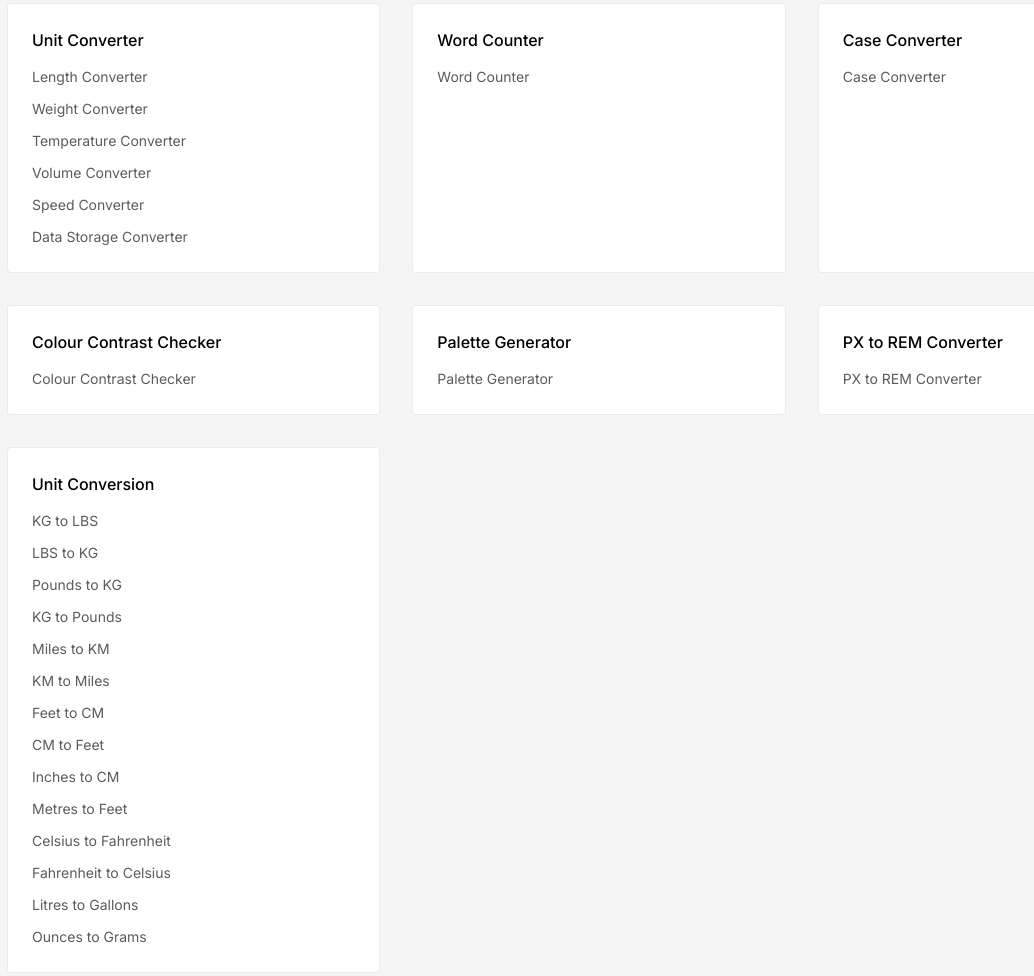
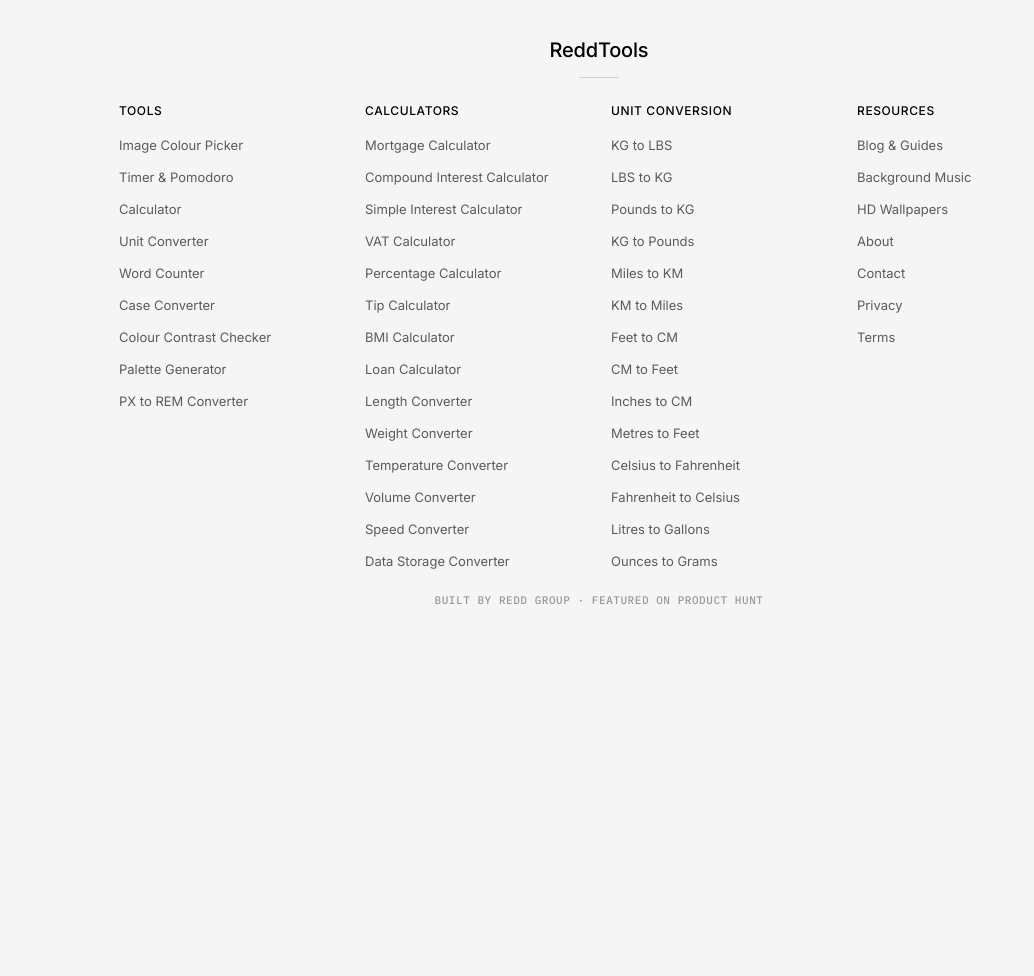
Before and after one commit to sharan01x/reddtools, an Astro site: page / in a window 1280 px wide. Shown: the part 2326-3302 px from the top of the page, without its empty margins (41-1075 px from the left). After the commit the page ends 2983 px from the top, so only its background shows below. Built offline with nearby package versions, Linux system fonts and the light colour scheme; Astro itself is replaced by a stand-in of ours.

Commit message:
Replace homepage Quick Links section with footer link columns (plain, no card backgrounds)

```diff
--- a/src/layouts/Layout.astro
+++ b/src/layouts/Layout.astro
@@ -200,14 +200,56 @@ const jsonLdArray = jsonLd ? (Array.isArray(jsonLd) ? jsonLd : [jsonLd]) : [];
     <div class="footer-content">
       <div class="footer-brand">ReddTools</div>
       <div class="footer-rule"></div>
-      <div class="footer-links">
-        <a href="/about/">About</a>
-        <a href="/blog/">Blog</a>
-        <a href="/music/">Background Music</a>
-        <a href="/wallpapers/">Wallpapers</a>
-        <a href="/contact/">Contact</a>
-        <a href="/privacy/">Privacy</a>
-        <a href="/terms/">Terms</a>
+      <div class="footer-columns">
+        <div class="footer-col">
+          <h3 class="footer-col-title">Tools</h3>
+          <ul class="footer-col-list">
+            {tools.map((tool) => (
+              <li><a href={tool.modes?.length ? `/${tool.slug}/${tool.modes[0].slug}/` : `/${tool.slug}/`}>{tool.name}</a></li>
+            ))}
+          </ul>
+        </div>
+        <div class="footer-col">
+          <h3 class="footer-col-title">Calculators</h3>
+          <ul class="footer-col-list">
+            {tools.flatMap((tool) =>
+              (tool.modes || []).map((mode) => (
+                <li><a href={`/${tool.slug}/${mode.slug}/`}>{mode.name}</a></li>
+              ))
+            )}
+          </ul>
+        </div>
+        <div class="footer-col">
+          <h3 class="footer-col-title">Unit Conversion</h3>
+          <ul class="footer-col-list">
+            <li><a href="/kg-to-lbs/">KG to LBS</a></li>
+            <li><a href="/lbs-to-kg/">LBS to KG</a></li>
+            <li><a href="/pounds-to-kg/">Pounds to KG</a></li>
+            <li><a href="/kg-to-pounds/">KG to Pounds</a></li>
+            <li><a href="/miles-to-km/">Miles to KM</a></li>
+            <li><a href="/km-to-miles/">KM to Miles</a></li>
+            <li><a href="/feet-to-cm/">Feet to CM</a></li>
+            <li><a href="/cm-to-feet/">CM to Feet</a></li>
+            <li><a href="/inches-to-cm/">Inches to CM</a></li>
+            <li><a href="/metres-to-feet/">Metres to Feet</a></li>
+            <li><a href="/celsius-to-fahrenheit/">Celsius to Fahrenheit</a></li>
+            <li><a href="/fahrenheit-to-celsius/">Fahrenheit to Celsius</a></li>
+            <li><a href="/litres-to-gallons/">Litres to Gallons</a></li>
+            <li><a href="/oz-to-grams/">Ounces to Grams</a></li>
+          </ul>
+        </div>
+        <div class="footer-col">
+          <h3 class="footer-col-title">Resources</h3>
+          <ul class="footer-col-list">
+            <li><a href="/blog/">Blog & Guides</a></li>
+            <li><a href="/music/">Background Music</a></li>
+            <li><a href="/wallpapers/">HD Wallpapers</a></li>
+            <li><a href="/about/">About</a></li>
+            <li><a href="/contact/">Contact</a></li>
+            <li><a href="/privacy/">Privacy</a></li>
+            <li><a href="/terms/">Terms</a></li>
+          </ul>
+        </div>
       </div>
       <div class="footer-caption">Built by Redd Group · <a href="https://www.producthunt.com/products/reddtools" rel="noopener" style="color:inherit;text-decoration:none;">Featured on Product Hunt</a></div>
     </div>
@@ -547,12 +589,41 @@ const jsonLdArray = jsonLd ? (Array.isArray(jsonLd) ? jsonLd : [jsonLd]) : [];
       color: #999;
     }
 
-    .footer-links {
-      display: flex;
-      gap: 16px;
+    .footer-columns {
+      display: grid;
+      grid-template-columns: repeat(2, 1fr);
+      gap: 32px 24px;
+      width: 100%;
+      padding: 12px 0 8px;
     }
 
-    .footer-links a {
+    @media (min-width: 900px) {
+      .footer-columns {
+        grid-template-columns: repeat(4, 1fr);
+        max-width: 960px;
+      }
+    }
+
+    .footer-col-title {
+      font-family: 'Inter', sans-serif;
+      font-size: 12px;
+      font-weight: 500;
+      letter-spacing: 0.05em;
+      text-transform: uppercase;
+      color: #000;
+      margin: 0 0 12px;
+    }
+
+    .footer-col-list {
+      list-style: none;
+      margin: 0;
+      padding: 0;
+      display: flex;
+      flex-direction: column;
+      gap: 8px;
+    }
+
+    .footer-col-list a {
       font-family: 'Inter', sans-serif;
       font-size: 13px;
       color: #5b5b5b;
@@ -560,7 +631,7 @@ const jsonLdArray = jsonLd ? (Array.isArray(jsonLd) ? jsonLd : [jsonLd]) : [];
       transition: color 200ms ease;
     }
 
-    .footer-links a:hover {
+    .footer-col-list a:hover {
       color: #000;
     }
   </style>
--- a/src/pages/index.astro
+++ b/src/pages/index.astro
@@ -95,43 +95,6 @@ const toolIcons: Record<string, string> = {
       </a>
       );
     })}
-  </div>
-
-  <div class="section-label">Quick Links</div>
-  <div class="quick-links-grid">
-    {tools.map((tool) => (
-      <div class="quick-link-group">
-        <h3 class="quick-link-group-title">{tool.name}</h3>
-        <ul class="quick-link-list">
-          {tool.modes && tool.modes.length > 0 ? (
-            tool.modes.map((mode) => (
-              <li><a href={`/${tool.slug}/${mode.slug}/`}>{mode.name}</a></li>
-            ))
-          ) : (
-            <li><a href={`/${tool.slug}/`}>{tool.name}</a></li>
-          )}
-        </ul>
-      </div>
-    ))}
-    <div class="quick-link-group">
-      <h3 class="quick-link-group-title">Unit Conversion</h3>
-      <ul class="quick-link-list">
-        <li><a href="/kg-to-lbs/">KG to LBS</a></li>
-        <li><a href="/lbs-to-kg/">LBS to KG</a></li>
-        <li><a href="/pounds-to-kg/">Pounds to KG</a></li>
-        <li><a href="/kg-to-pounds/">KG to Pounds</a></li>
-        <li><a href="/miles-to-km/">Miles to KM</a></li>
-        <li><a href="/km-to-miles/">KM to Miles</a></li>
-        <li><a href="/feet-to-cm/">Feet to CM</a></li>
-        <li><a href="/cm-to-feet/">CM to Feet</a></li>
-        <li><a href="/inches-to-cm/">Inches to CM</a></li>
-        <li><a href="/metres-to-feet/">Metres to Feet</a></li>
-        <li><a href="/celsius-to-fahrenheit/">Celsius to Fahrenheit</a></li>
-        <li><a href="/fahrenheit-to-celsius/">Fahrenheit to Celsius</a></li>
-        <li><a href="/litres-to-gallons/">Litres to Gallons</a></li>
-        <li><a href="/oz-to-grams/">Ounces to Grams</a></li>
-      </ul>
-    </div>
   </div>
 
   <div class="section-label">Resources</div>
@@ -373,64 +336,6 @@ const toolIcons: Record<string, string> = {
     color: #999;
   }
 
-  .quick-links-grid {
-    display: grid;
-    grid-template-columns: 1fr;
-    gap: 32px;
-    padding-bottom: 64px;
-  }
-
-  @media (min-width: 640px) {
-    .quick-links-grid {
-      grid-template-columns: repeat(2, 1fr);
-    }
-  }
-
-  @media (min-width: 1024px) {
-    .quick-links-grid {
-      grid-template-columns: repeat(3, 1fr);
-    }
-  }
-
-  .quick-link-group {
-    background: #fff;
-    border: 1px solid rgba(0, 0, 0, 0.08);
-    border-radius: 4px;
-    padding: 24px;
-  }
-
-  .quick-link-group-title {
-    font-family: 'Inter', sans-serif;
-    font-size: 16px;
-    font-weight: 500;
-    color: #000;
-    margin: 0 0 12px;
-  }
-
-  .quick-link-list {
-    list-style: none;
-    margin: 0;
-    padding: 0;
-    display: flex;
-    flex-direction: column;
-    gap: 8px;
-  }
-
-  .quick-link-list li {
-    margin: 0;
-  }
-
-  .quick-link-list a {
-    font-size: 14px;
-    color: #5b5b5b;
-    text-decoration: none;
-    transition: color 200ms ease;
-  }
-
-  .quick-link-list a:hover {
-    color: #000;
-  }
-
   .resources-links {
     display: grid;
     grid-template-columns: 1fr;
```
